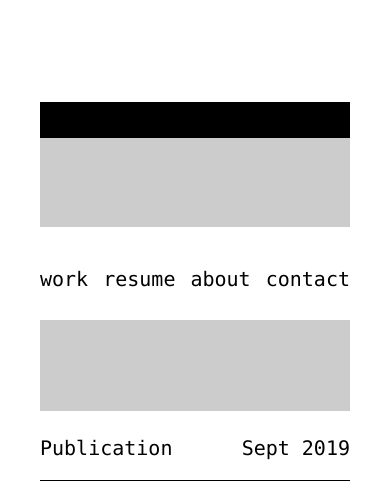
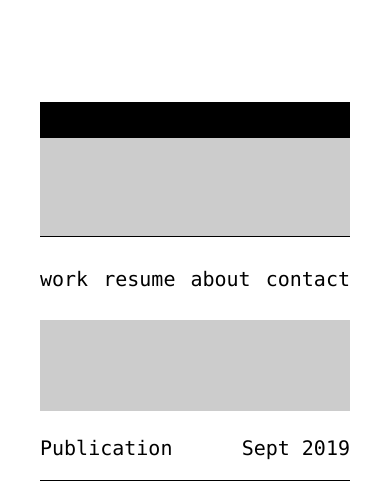
Before and after one commit to smoyame/smoyame2020, a plain HTML site: page index.html in a window 390 px wide. Shown: the part 524-1008 px from the top of the page. Drawn offline with nearby package versions, Linux system fonts and the light colour scheme; placeholder pictures from the web are drawn by us; a web font is replaced by a local one.

```diff
--- a/style.scss
+++ b/style.scss
@@ -285,7 +285,8 @@
         width: calc(100% - 4rem);
         z-index: 999;
         background-color: $main-back;
-        padding: 1rem 0;
+        padding: .5rem 0 1rem;
+        border-top: 1px solid $main-front;
         margin-bottom: -5rem;
     }
 
```
Also changed, not shown: style.css, 1 other file.
